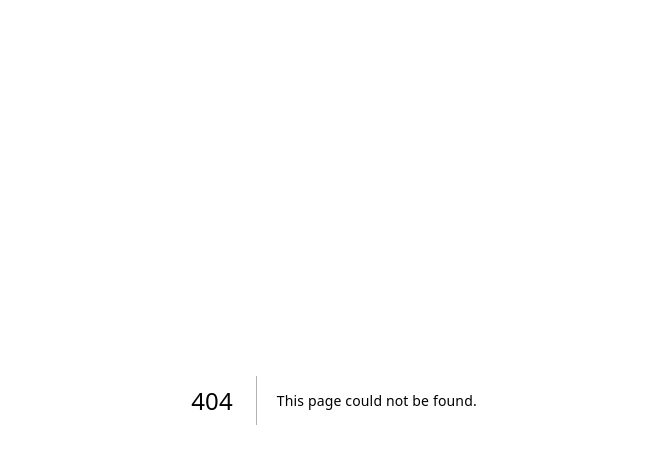
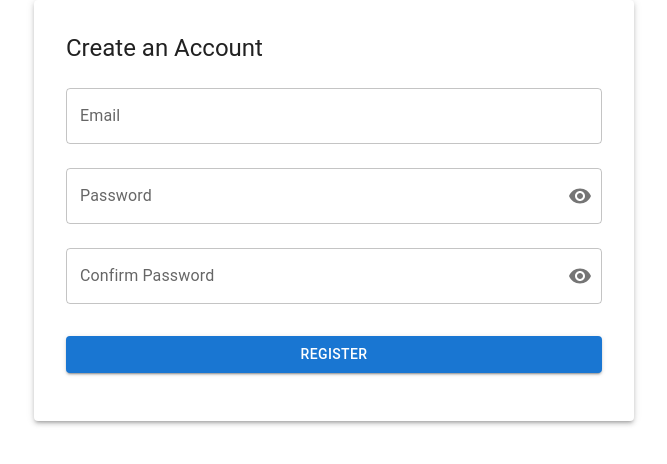
Before and after one commit to True-Orbit/web, a Next.js app: page /register in a window 1280 px wide. Before the commit this address had no page. Shown: the top 464 px of the page, without its empty margins (306-973 px from the left). Built offline with nearby package versions, Linux system fonts and the light colour scheme.

Commit message:
register page up

```diff
--- a/src/app/feed/page.tsx
+++ b/src/app/feed/page.tsx
@@ -1,8 +1,7 @@
 'use client';
 
-import { useContext } from 'react';
 import { Container } from '@mui/material';
-import { Context as AuthContext, useRequireAuth } from '@/resources/auth';
+import { useRequireAuth } from '@/resources/auth';
 
 const Feed = () => {
   useRequireAuth();
--- /dev/null
+++ b/src/app/register/page.tsx
@@ -0,0 +1,12 @@
+import { Container } from '@mui/material';
+import { RegistrationForm } from '@/components/forms';
+
+const Login = () => {
+  return (
+    <Container>
+      <RegistrationForm />
+    </Container>
+  );
+};
+
+export default Login;
--- a/src/components/fields/email/index.ts
+++ b/src/components/fields/email/index.ts
@@ -1,2 +1,2 @@
 export { default as field } from './field';
-export { default as schema } from './schema';
+export { default as basicSchema } from './basicSchema';
--- a/src/components/fields/password/field.tsx
+++ b/src/components/fields/password/field.tsx
@@ -1,3 +1,5 @@
+"use client";
+
 import { useState, FC } from 'react';
 import { useFormContext } from 'react-hook-form';
 import {
--- a/src/components/fields/password/index.ts
+++ b/src/components/fields/password/index.ts
@@ -1,2 +1,3 @@
 export { default as field } from './field';
-export { default as schema } from './schema';
+export { default as basicSchema } from './basicSchema';
+export { default as registrationSchema } from './registrationSchema';
--- /dev/null
+++ b/src/components/fields/password/registrationSchema.ts
@@ -0,0 +1,10 @@
+import * as z from 'zod';
+
+const schema = z
+  .string()
+  .min(10, { message: 'Password must be at least 10 characters' })
+  .regex(/[A-Z]/, { message: 'Password must contain at least one uppercase letter' })
+  .regex(/[0-9]/, { message: 'Password must contain at least one number' })
+  .regex(/[^A-Za-z0-9]/, { message: 'Password must contain at least one special character' });
+
+export default schema;
--- a/src/components/forms/index.ts
+++ b/src/components/forms/index.ts
@@ -1 +1,2 @@
 export * from "./login";
+export * from "./registration";
--- a/src/components/forms/login.tsx
+++ b/src/components/forms/login.tsx
@@ -9,8 +9,8 @@ import { Email, Password } from '@/components/fields';
 import { Context as AuthContext } from '@/resources/auth';
 
 const loginSchema = z.object({
-  email: Email.schema,
-  password: Password.schema,
+  email: Email.basicSchema,
+  password: Password.basicSchema,
 });
 
 type LoginFormValues = z.infer<typeof loginSchema>;
--- /dev/null
+++ b/src/components/forms/registration.tsx
@@ -0,0 +1,77 @@
+"use client";
+
+import { useContext } from 'react';
+import { useForm, FormProvider } from 'react-hook-form';
+import { zodResolver } from '@hookform/resolvers/zod';
+import * as z from 'zod';
+import { Button, Box, Paper, Typography } from '@mui/material';
+import { Email, Password } from '@/components/fields';
+import { Context as AuthContext } from '@/resources/auth';
+
+const registrationSchema = z.object({
+  email: Email.basicSchema,
+  password: Password.registrationSchema,
+  confirmPassword: z.string().min(1, { message: 'Please confirm your password' })
+}).refine((data) => data.password === data.confirmPassword, {
+  message: "Passwords don't match",
+  path: ["confirmPassword"],
+});
+
+type RegistrationFormValues = z.infer<typeof registrationSchema>;
+
+export const RegistrationForm = () => {
+  const { register } = useContext(AuthContext);
+
+  const methods = useForm<RegistrationFormValues>({
+    resolver: zodResolver(registrationSchema),
+    defaultValues: {
+      email: '',
+      password: '',
+      confirmPassword: ''
+    }
+  });
+
+  const { handleSubmit, formState: { isSubmitting } } = methods;
+
+  const onSubmit = async (data: RegistrationFormValues) => {
+    try {
+      register(data);
+    } catch (error) {
+      console.error('Registration failed:', error);
+    }
+  };
+
+  return (
+    <Paper elevation={3} sx={{ p: 4, maxWidth: 600, mx: 'auto' }}>
+      <Typography variant="h5" component="h1" gutterBottom>
+        Create an Account
+      </Typography>
+
+      <FormProvider {...methods}>
+        <Box component="form" onSubmit={handleSubmit(onSubmit)}>
+          <Email.field />
+
+          <Password.field
+            name="password"
+            label="Password"
+          />
+
+          <Password.field
+            name="confirmPassword"
+            label="Confirm Password"
+          />
+
+          <Button
+            type="submit"
+            fullWidth
+            variant="contained"
+            disabled={isSubmitting}
+            sx={{ mt: 3, mb: 2 }}
+          >
+            {isSubmitting ? 'Creating Account...' : 'Register'}
+          </Button>
+        </Box>
+      </FormProvider>
+    </Paper>
+  );
+};
--- a/src/resources/auth/hooks/requireAuth.ts
+++ b/src/resources/auth/hooks/requireAuth.ts
@@ -1,3 +1,5 @@
+"use client";
+
 import { useEffect, useContext } from 'react';
 import { usePathname, useRouter } from 'next/navigation';
 import { setPreloginLocation } from '@/lib/utils';
```
Also changed, not shown: src/components/fields/email/basicSchema.ts (renamed from src/components/fields/email/schema.ts), src/components/fields/password/basicSchema.ts (renamed from src/components/fields/password/schema.ts).
